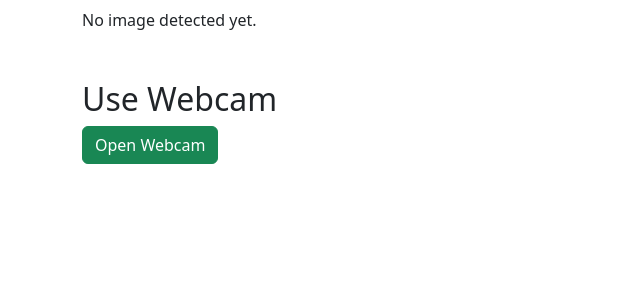
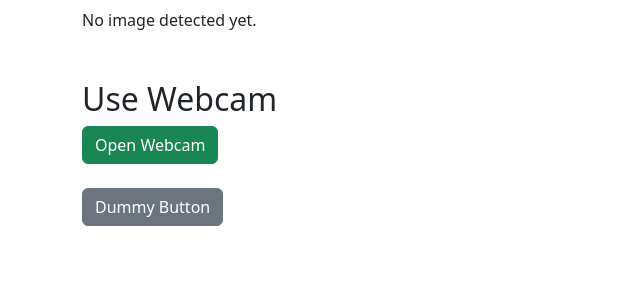
Before and after one commit to Onyesi-john/CICD_Deployment, a Flask app: page / in a window 1280 px wide. Shown: the part 297-593 px from the top of the page, without its empty margins (0-640 px from the left). Run offline with Flask 3, Linux system fonts and the light colour scheme.

Commit message:
second update

```diff
--- a/templates/index.html
+++ b/templates/index.html
@@ -46,6 +46,11 @@
             <h2>Use Webcam</h2>
             <a href="/webcam" class="btn btn-success">Open Webcam</a>
         </section>
+
+        <!-- Dummy Button -->
+        <div class="mt-4">
+            <button class="btn btn-secondary">Dummy Button</button>
+        </div>
     </div>
 
     <script src="https://cdn.jsdelivr.net/npm/bootstrap@5.3.0/dist/js/bootstrap.bundle.min.js"></script>
```
